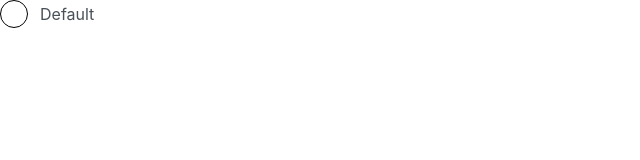
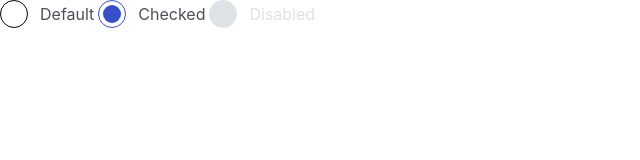
Before and after one commit to js-tasks-ru/htmlcss-20250123_viktoria-semenova, a website: page 07-lection5/02-radio/index.html in a window 1280 px wide. Shown: the whole page, without its empty margins (0-640 px from the left). Drawn offline with Linux system fonts and the light colour scheme.

Commit message:
add component radiobutton

```diff
--- a/07-lection5/02-radio/index.html
+++ b/07-lection5/02-radio/index.html
@@ -15,5 +15,23 @@
         <div class="radio__title">Default</div>
       </div>
     </label>
+    <label class="radio">
+      <input type="radio" name="radio" class="radio__input" checked />
+      <div class="radio__state">
+        <div class="radio__control">
+          <div class="radio__icon"></div>
+        </div>
+        <div class="radio__title">Checked</div>
+      </div>
+    </label>
+    <label class="radio">
+      <input type="radio" name="radio" class="radio__input" disabled />
+      <div class="radio__state">
+        <div class="radio__control">
+          <div class="radio__icon"></div>
+        </div>
+        <div class="radio__title">Disabled</div>
+      </div>
+    </label>
   </body>
 </html>
--- a/07-lection5/02-radio/radio.css
+++ b/07-lection5/02-radio/radio.css
@@ -17,15 +17,18 @@
   border-radius: 50%;
   border: 1px solid var(--border-secondary);
   background-color: var(--background-primary);
-  display: flex;
-  align-items: center;
-  justify-content: center;
+  position: relative;
 }
 .radio__icon {
   display: none;
-  width: 15px;
-  height: 13px;
-  color: var(--text-primary-button);
+  width: 18px;
+  height: 18px;
+  border-radius: 50%;
+  background-color: var(--primary);
+  position: absolute;
+  left: 50%;
+  top: 50%;
+  transform: translate(-50%, -50%);
 }
 .radio__title {
   font: var(--p);
@@ -40,7 +43,6 @@
 }
 .radio__input:checked ~ .radio__state .radio__control {
   border-color: var(--primary);
-  background-color: var(--primary);
 }
 .radio__input:checked ~ .radio__state .radio__icon {
   display: block;
```
